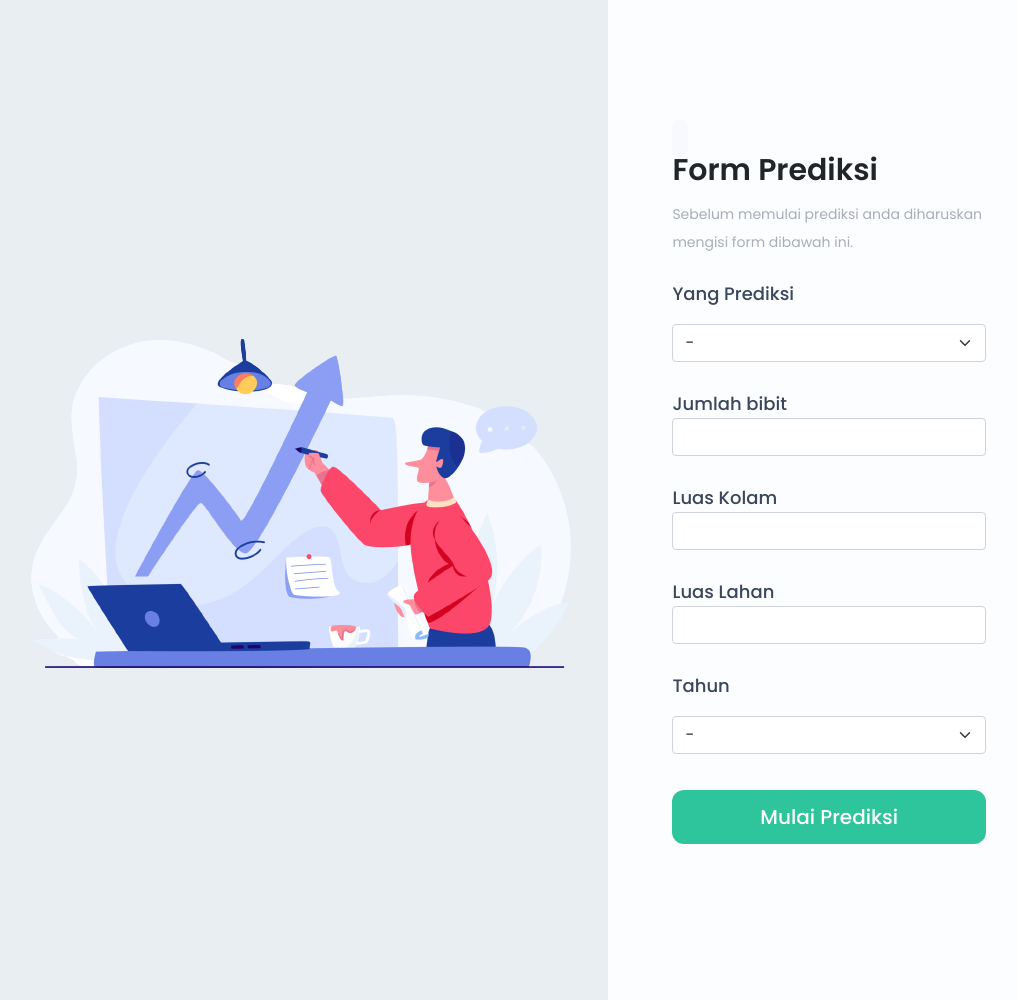
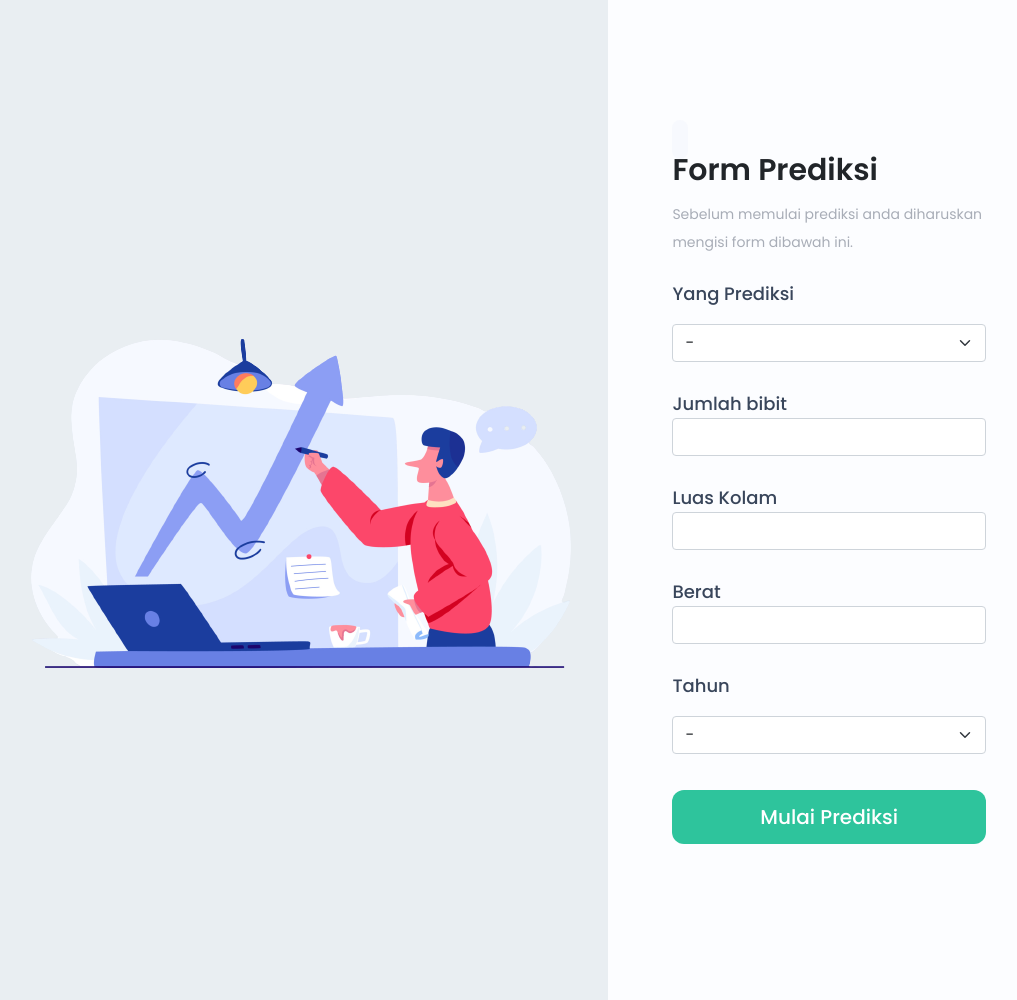
Before and after one commit to syifn/prediksi-ikan-lele, a Flask app: page /form-prediksi in a window 1280 px wide. Shown: the whole page, without its empty margins (6-1023 px from the left). Run offline with Flask 2, Linux system fonts and the light colour scheme; parts of the project's set-up code (start-up, migrations or seed data) failed here and were passed over; some libraries are stand-ins or nearby versions.

Commit message:
update files

```diff
--- a/template/formpage.html
+++ b/template/formpage.html
@@ -52,7 +52,7 @@
                     </div>
 
                     <div style="margin-bottom: 1.75rem">
-                        <label for="" class="d-block input-label">Luas Lahan</label>
+                        <label for="" class="d-block input-label">Berat</label>
                         <input type="text" class="form-control" name="Berat" id="berat">
                     </div>
 
```
